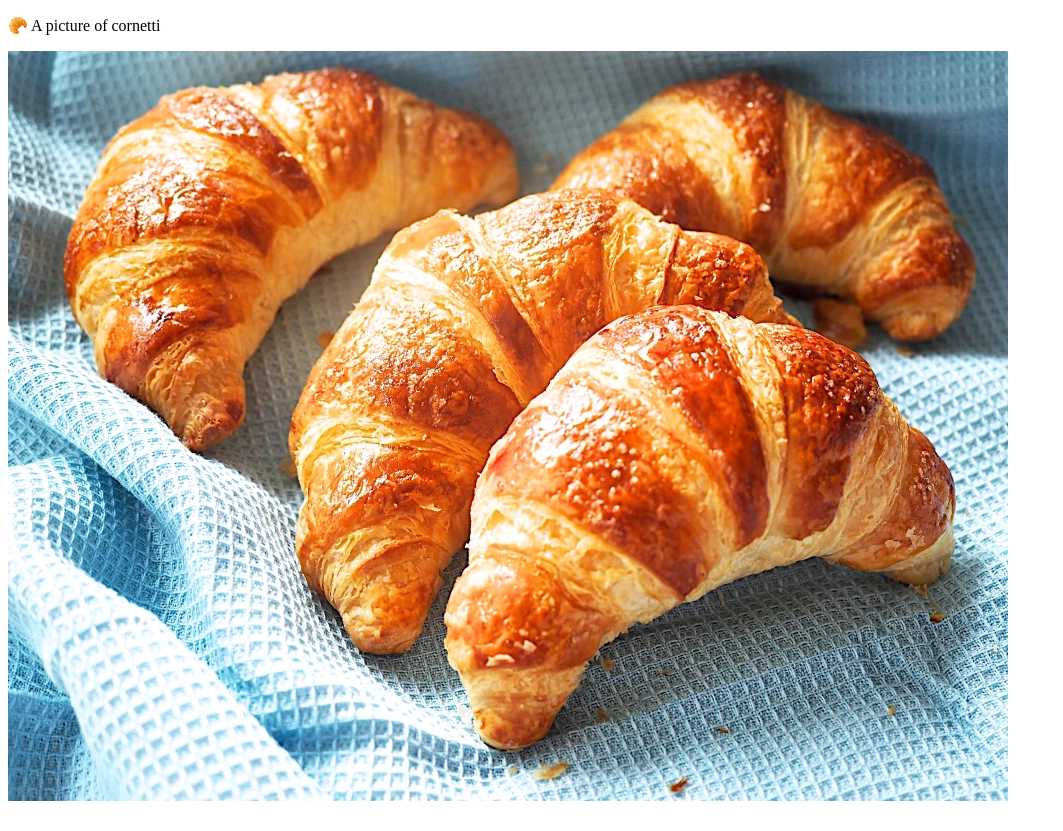
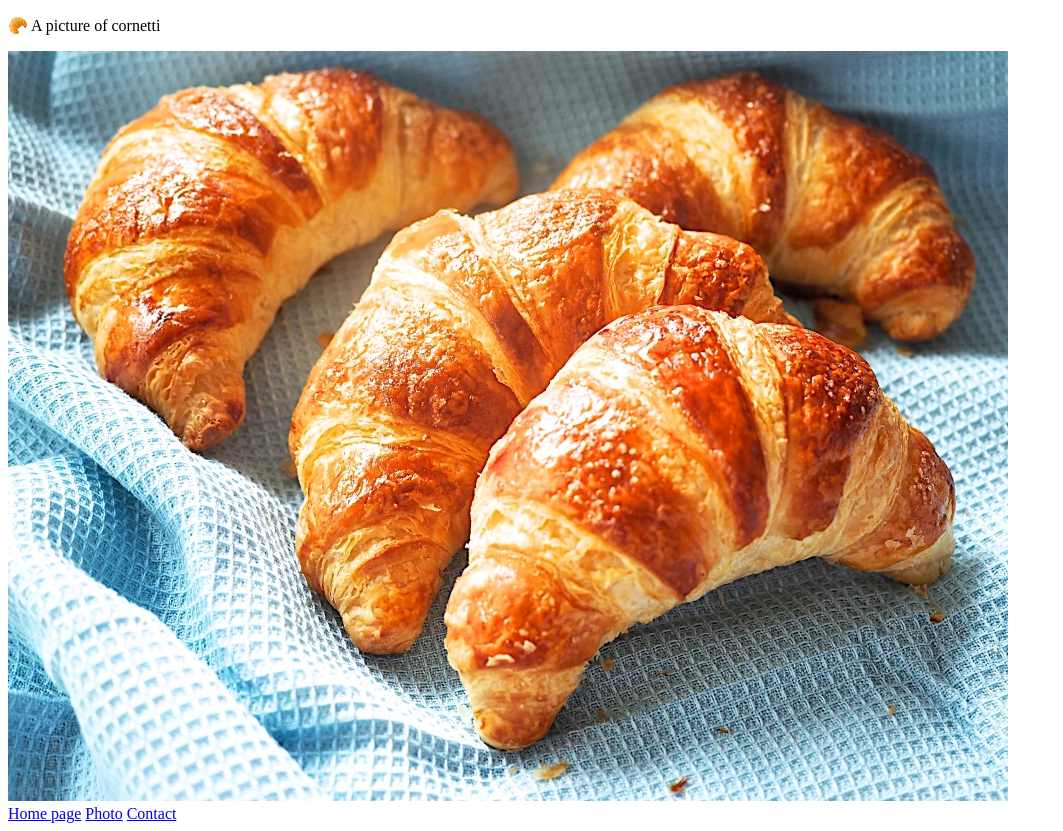
Before and after one commit to Zohre-M/cornetto, a plain HTML site: page photo.html in a window 1280 px wide. Shown: the whole page, without its empty margins (0-1063 px from the left). Drawn offline with Linux system fonts and the light colour scheme.

Commit message:
created a css file

```diff
--- a/photo.html
+++ b/photo.html
@@ -8,5 +8,10 @@
   <body>
     <p>🥐 A picture of cornetti</p>
     <img src="/images/cornetti.webp" alt="cornetti" />
+    <div>
+      <a href="/">Home page</a>
+      <a href="/photo.html">Photo</a>
+      <a href="/contact.html">Contact</a>
+    </div>
   </body>
 </html>
```
Also changed, not shown: src/style.css (added).
